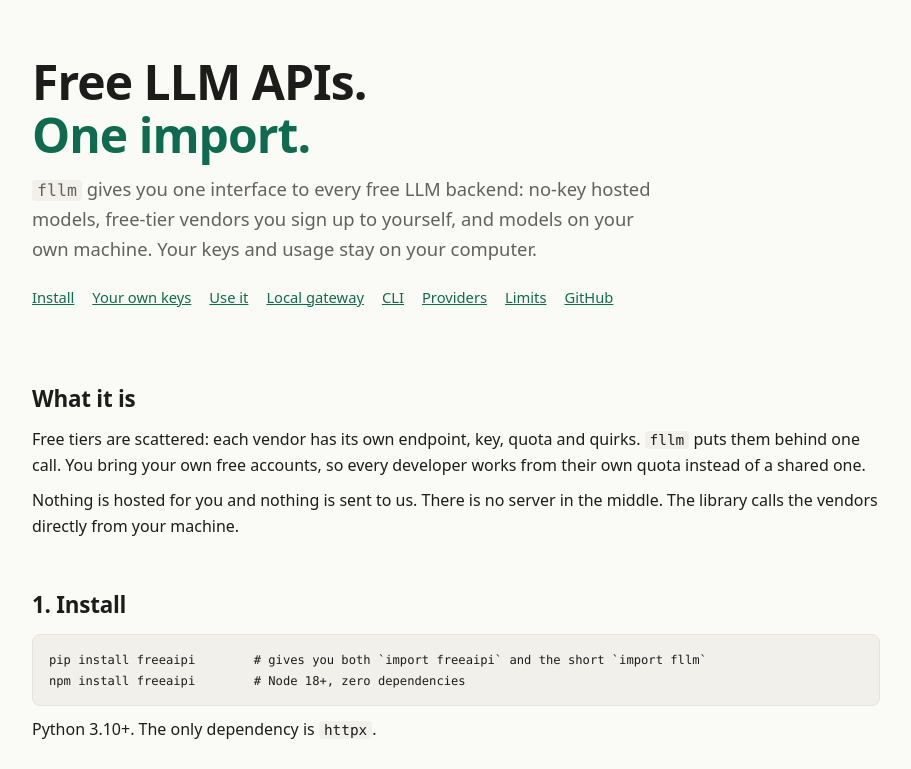
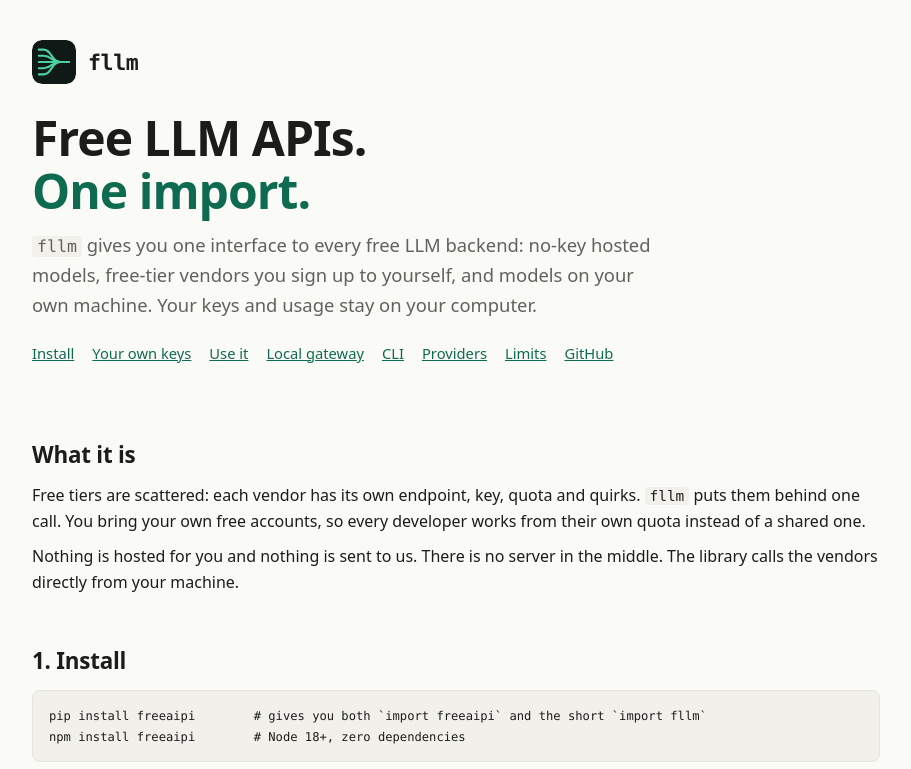
Before and after one commit to Virus-101/V-lib-freeapi, a plain HTML site: page docs/index.html in a window 1280 px wide. Shown: the top 769 px of the page, without its empty margins (184-1095 px from the left). Drawn offline with Linux system fonts and the light colour scheme.

Commit message:
Add fllm logo, favicon and header mark to docs
Co-Authored-By: Claude Sonnet 5.5 <noreply@anthropic.com>

```diff
--- a/docs/index.html
+++ b/docs/index.html
@@ -4,6 +4,9 @@
 <meta charset="utf-8">
 <meta name="viewport" content="width=device-width, initial-scale=1">
 <title>fllm: free LLM APIs, one import</title>
+<link rel="icon" type="image/svg+xml" href="favicon.svg">
+<meta property="og:title" content="fllm: free LLM APIs, one import">
+<meta property="og:image" content="logo.svg">
 <meta name="description" content="One Python and Node interface for free LLM APIs. Bring your own free keys, keep them on your machine, run a local OpenAI-compatible gateway.">
 <style>
 :root{--bg:#fafaf7;--fg:#1c1c1a;--muted:#62625c;--card:#fff;--line:#e4e3dc;--accent:#0f6b4f;--code:#f1f0ea}
@@ -11,7 +14,9 @@
 *{box-sizing:border-box}
 body{margin:0;background:var(--bg);color:var(--fg);font:16px/1.65 system-ui,-apple-system,Segoe UI,sans-serif}
 .wrap{max-width:880px;margin:0 auto;padding:0 16px}
-header{padding:56px 0 24px}
+header{padding:40px 0 24px}
+.brand{display:flex;align-items:center;gap:12px;margin-bottom:28px;font:700 1.35rem ui-monospace,Consolas,monospace;letter-spacing:-.02em}
+.brand img{width:44px;height:44px;border-radius:10px}
 h1{font-size:clamp(2rem,6vw,3rem);line-height:1.1;margin:0 0 12px;letter-spacing:-.02em}
 h1 span{color:var(--accent)}
 h2{font-size:1.4rem;margin:48px 0 8px;letter-spacing:-.01em}
@@ -35,6 +40,7 @@ footer{margin:64px 0 40px;padding-top:20px;border-top:1px solid var(--line);colo
 <body>
 <div class="wrap">
 <header>
+  <div class="brand"><img src="logo.svg" alt="" width="44" height="44">fllm</div>
   <h1>Free LLM APIs.<br><span>One import.</span></h1>
   <p class="lead"><code>fllm</code> gives you one interface to every free LLM backend: no-key hosted models, free-tier vendors you sign up to yourself, and models on your own machine. Your keys and usage stay on your computer.</p>
   <nav>
```
Also changed, not shown: docs/favicon.svg (added), docs/logo.svg (added).
